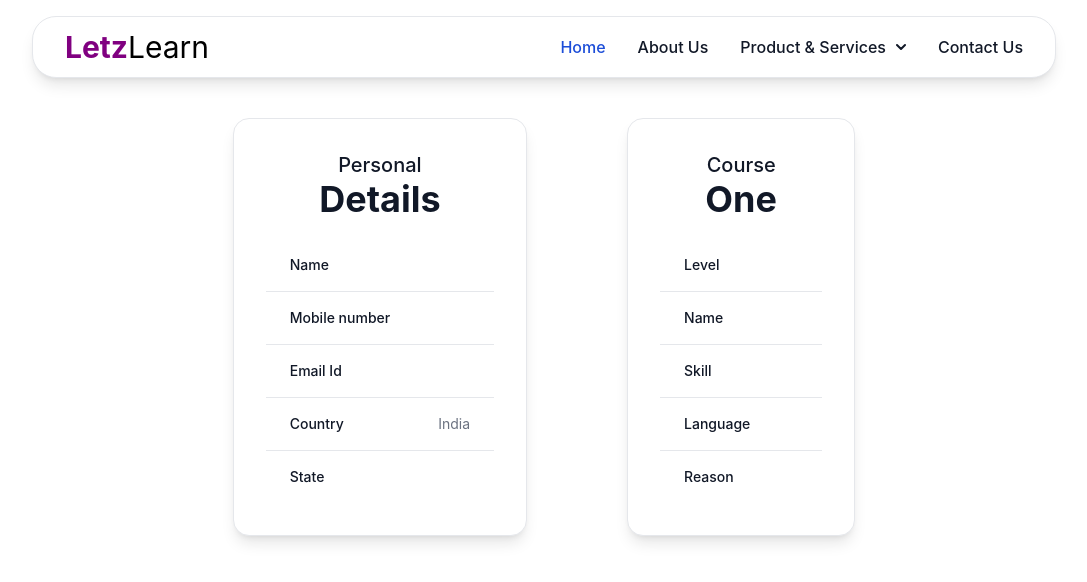
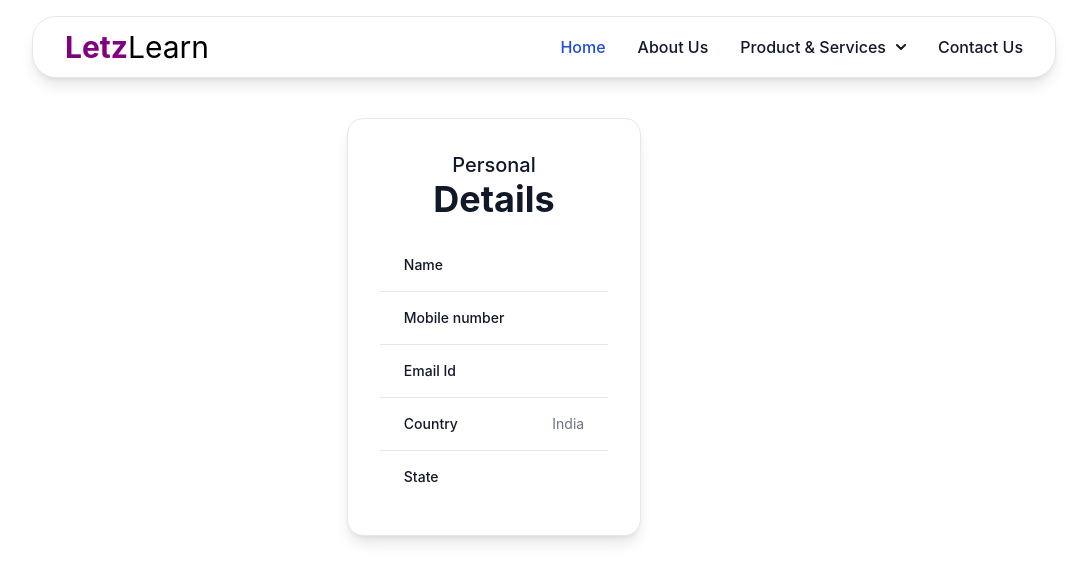
Before and after one commit to smart92dev/letzlearn-test, a React (Create React App) app: page /detail in a window 1280 px wide. Shown: the top 582 px of the page, without its empty margins (96-1183 px from the left). Built offline with nearby package versions, Linux system fonts and the light colour scheme.

Commit message:
finish test

```diff
--- a/src/components/CourseDetail/index.js
+++ b/src/components/CourseDetail/index.js
@@ -112,6 +112,7 @@ export default function index(props) {
     e.preventDefault();
     let res = checkValidation();
     if (res === true){
+      dispatch(nextStep({ level, name, skill, language, reason, courseNo }));
       setClickSubmit(false);
       navigate('/detail');
     }
--- a/src/components/CourseDetailCard/index.js
+++ b/src/components/CourseDetailCard/index.js
@@ -77,7 +77,7 @@ export default function index(props) {
             >
               Reason
             </th>
-            <td className="px-6 py-4">{reason}</td>
+            <td className="px-6 py-4 max-w-[270px] break-words">{reason}</td>
           </tr>
         </tbody>
       </table>
--- a/src/pages/Detail/index.js
+++ b/src/pages/Detail/index.js
@@ -12,7 +12,7 @@ export default function index() {
         <PersonalDetailCard />
       </div>
       <div>
-        {Array.from({ length: stepData.length }, (_, i) => i + 1).map(
+        {Array.from({ length: stepData.length -1 }, (_, i) => i + 1).map(
           (data, index) => (
             <CourseDetailCard key = {index} courseNo={data} />
           )
```
